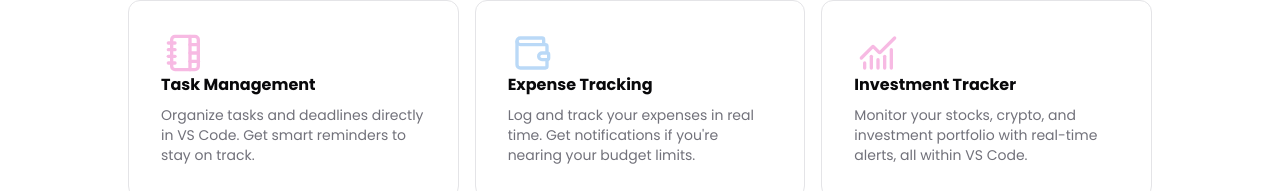
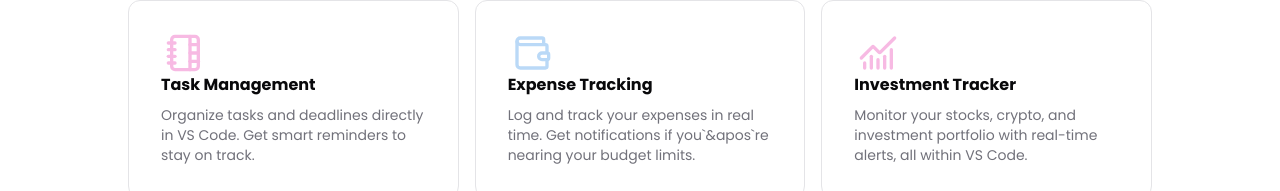
Before and after one commit to SaqAsh/Surplus, a Next.js app in the folder Website/surplus/: page / in a window 1280 px wide. Shown: the part 761-952 px from the top of the page. Built offline with nearby package versions, Linux system fonts and the light colour scheme.

Commit message:
index.html please work

```diff
--- a/Website/surplus/app/page.tsx
+++ b/Website/surplus/app/page.tsx
@@ -47,7 +47,7 @@ export default function Home() {
                 <div className="space-y-2">
                   <h3 className="font-bold">Expense Tracking</h3>
                   <p className="text-sm text-muted-foreground">
-                    Log and track your expenses in real time. Get notifications if you're nearing your budget limits.
+                    Log and track your expenses in real time. Get notifications if you`&apos`re nearing your budget limits.
                   </p>
                 </div>
               </div>
--- a/Website/surplus/next.config.mjs
+++ b/Website/surplus/next.config.mjs
@@ -1,4 +1,6 @@
 /** @type {import('next').NextConfig} */
-const nextConfig = {};
+const nextConfig = {
+  output: "export",
+};
 
 export default nextConfig;
```
